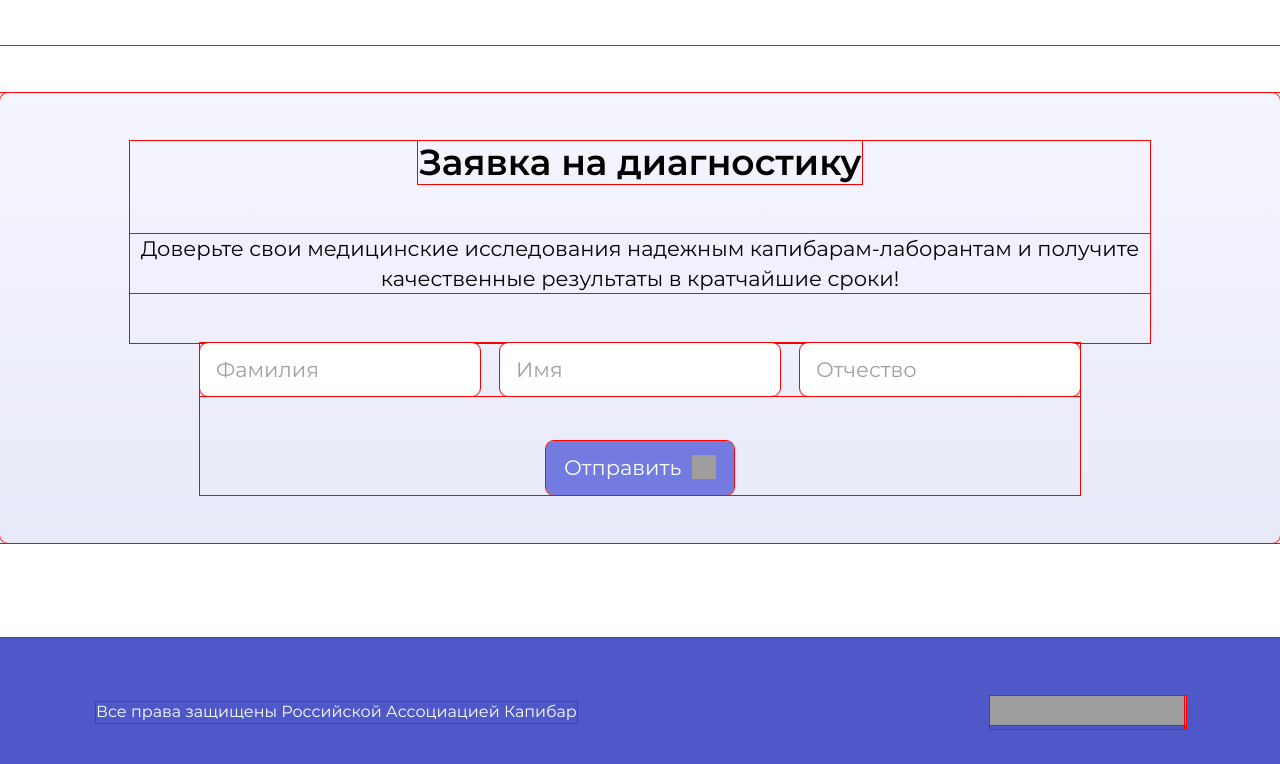
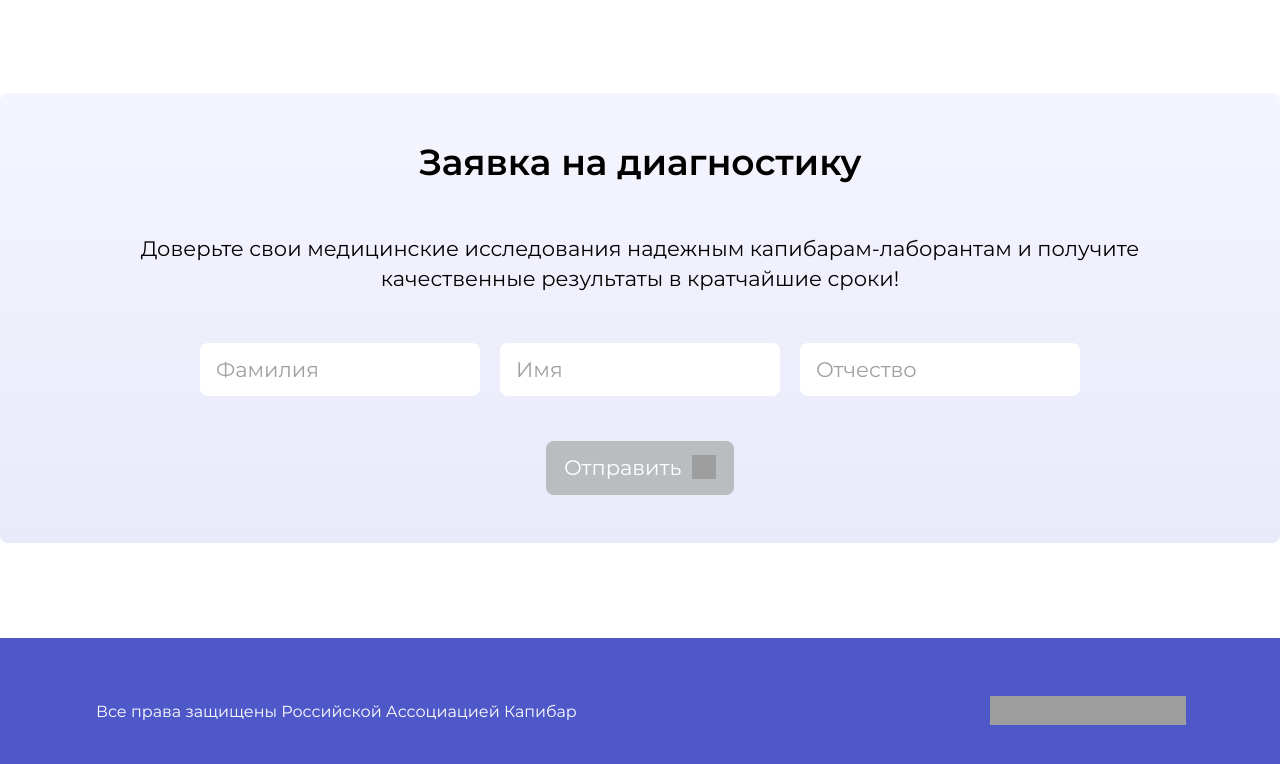
Before and after one commit to olga-feelsgood/Kapibara, a React (Vite) app: page / in a window 1280 px wide. Shown: the part 2403-3167 px from the top of the page. Built offline with nearby package versions, Linux system fonts and the light colour scheme; grey boxes are pictures that could not be loaded.

Commit message:
add form validation

```diff
--- a/src/components/Form/Form.css
+++ b/src/components/Form/Form.css
@@ -52,5 +52,5 @@
   display: flex;
   flex-direction: row;
   gap: 20px;
-  margin-bottom: 45px;
+  margin-bottom: 9px;
 }
--- a/src/components/Form/Form.jsx
+++ b/src/components/Form/Form.jsx
@@ -2,9 +2,24 @@ import './Form.css'
 import '../Section/Section.css'
 import Input from '../Input/Input'
 import Button from '../Button/Button'
+import { useEffect } from 'react'
+import useForm from '../../utils/useForm'
+import { USERNAMEREGEX } from '../../utils/constants'
 
 
 function Form() {
+
+
+  const { inputValues, handleChange, errors, isFormValid, resetForm } = useForm();
+
+  useEffect(() => {
+    resetForm();
+  }, [resetForm])
+
+  function handleSubmit(evt) {
+    evt.preventDefault();
+    console.log('форма отправлена'); // дописать
+  }
 
   return (
 
@@ -17,32 +32,35 @@ function Form() {
             капибарам-лаборантам и получите качественные результаты в кратчайшие сроки!</p>
 
         </div>
-        <form className='form__form-container'>
+        <form className='form__form-container' onSubmit={handleSubmit} name='form'>
           <div className='form__inputs-container'>
             <Input
               inputType='text'
               inputName='surname'
-              // inputValue=''
-              // onChange={onChange}
-              //errorMessage=""
-              inputPlaceholder='Фамилия' />
+              pattern={USERNAMEREGEX}
+              value={inputValues.surname || ''}
+              onChange={handleChange}
+              errorMessage={errors.surname || ''}
+              inputPlaceholder='Фамилия'/>
             <Input
               inputType='text'
               inputName='name'
-              // inputValue=''
-              // onChange={onChange}
-              //errorMessage=""
+              pattern={USERNAMEREGEX}
+              value={inputValues.name || ''}
+              onChange={handleChange}
+              errorMessage={errors.name || ''}
               inputPlaceholder='Имя' />
             <Input
               inputType='text'
               inputName='middlename'
-              // inputValue=''
-              // onChange={onChange}
-              //errorMessage=""
+              pattern={USERNAMEREGEX}
+              value={inputValues.middlename || ''}
+              onChange={handleChange}
+              errorMessage={errors.middlename || ''}
               inputPlaceholder='Отчество' />
           </div>
           <Button
-            stepIsValid='true' //дописать
+            stepIsValid={isFormValid}
             buttonTitle='Отправить'
             buttonType='submit'
           />
--- a/src/components/Input/Input.css
+++ b/src/components/Input/Input.css
@@ -1,4 +1,9 @@
 .input {
+  display: flex;
+  flex-direction: column;
+}
+
+.input__field {
   box-sizing: border-box;
   display: flex;
   width: 280px;
@@ -16,7 +21,7 @@
   color: #000;
 }
 
-.input::placeholder {
+.input__field::placeholder {
   color: #A0A0A0;
   font-family: 'Montserrat';
   font-size: 21px;
@@ -25,10 +30,22 @@
   text-align: left;
 }
 
-.input:focus {
+.input__field:focus {
   outline: 2px solid #737BE1;
 }
 
-.input_error {
+.input__field_error {
   border: 2px solid #E17373;
 }
+
+.input__error-container {
+  margin-top: 6px;
+  min-height: 30px;
+  font-family: 'Montserrat';
+  font-size: 21px;
+  font-weight: 400;
+  line-height: 29.4px;
+  text-align: left;
+  color: #E17373;
+  padding-left: 16px;
+}
--- a/src/components/Input/Input.jsx
+++ b/src/components/Input/Input.jsx
@@ -4,14 +4,19 @@ import './Input.css';
 function Input(props) {
 
   return (
+    <div className='input'>
     <input
-      className={`input ${props.errorMessage && 'input_error'}`}
+      className={`input__field ${props.errorMessage && 'input__field_error'}`}
       type={props.inputType}
       name={props.inputName}
       value={props.inputValue}
       onChange={props.onChange}
       placeholder={props.inputPlaceholder}
+      required
+      autoComplete='on'
     />
+    <span className='input__error-container'>{props.errorMessage}</span>
+    </div>
   )
 }
 
--- a/src/index.css
+++ b/src/index.css
@@ -23,6 +23,6 @@ body {
   background-color: #fff;
 }
 
-* {
+/* * {
 outline: 1px solid red;
-}
+} */
--- /dev/null
+++ b/src/utils/constants.js
@@ -0,0 +1 @@
+export const USERNAMEREGEX = '^[A-Za-zА-Яа-яЁё /s -_]+$';
--- /dev/null
+++ b/src/utils/useForm.js
@@ -0,0 +1,30 @@
+import { useState, useCallback } from 'react';
+
+//хук управления формой и валидации формы
+function useForm() {
+
+  const [inputValues, setInputValues] = useState({});
+  const [errors, setErrors] = useState({});
+  const [isFormValid, setIsFormValid] = useState({});
+
+  function handleChange(event) {
+    const target = event.target;
+    const value = target.value;
+    const name = target.name;
+    setInputValues({ ...inputValues, [name]: value });
+    setErrors({ ...errors, [name]: target.validationMessage });
+    setIsFormValid(target.closest('form').checkValidity());
+  }
+
+  const resetForm = useCallback(
+    (newValues = {}, newErrors = {}, newIsValid = false) => {
+      setInputValues(newValues);
+      setErrors(newErrors);
+      setIsFormValid(newIsValid);
+    },
+    [setInputValues, setErrors, setIsFormValid]
+  );
+
+  return { inputValues, handleChange, errors, isFormValid, resetForm };
+}
+export default useForm;
```
